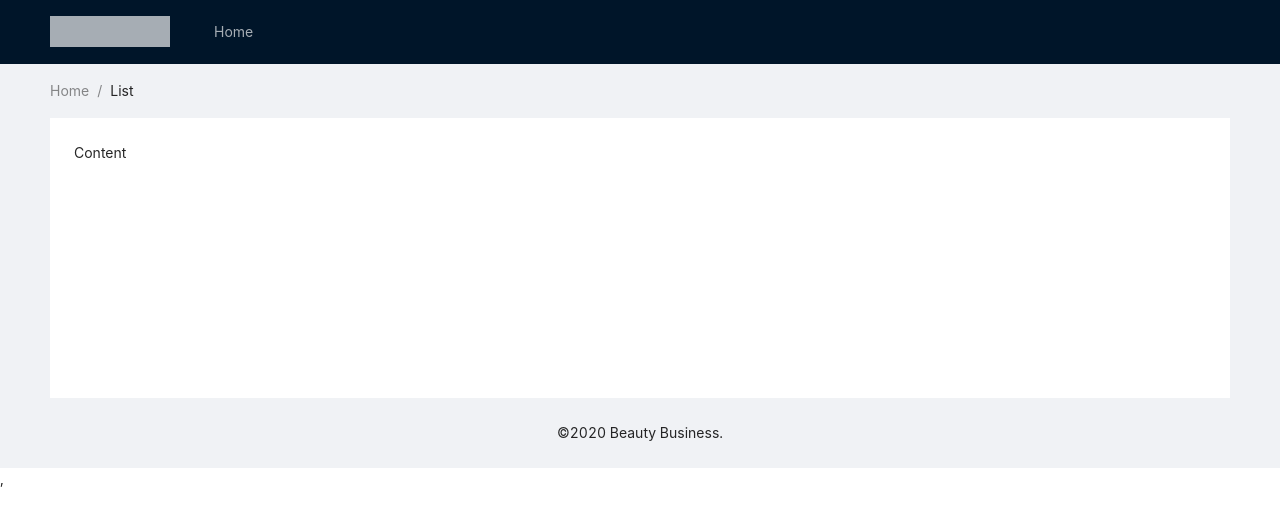
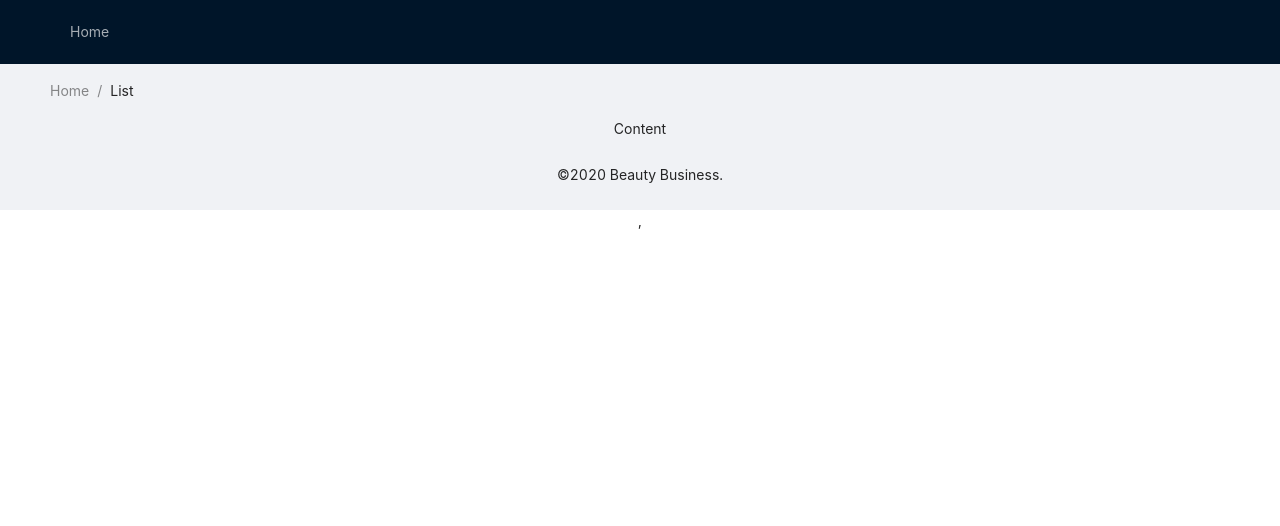
Before and after one commit to ksmonchsnok/BeautyBusiness, a React (Create React App) app: page / in a window 1280 px wide. Shown: the top 526 px of the page. Built offline with nearby package versions, Linux system fonts and the light colour scheme.

Commit message:
no message

```diff
--- a/src/App.css
+++ /dev/null
@@ -1,38 +0,0 @@
-.App {
-  text-align: center;
-}
-
-.App-logo {
-  height: 40vmin;
-  pointer-events: none;
-}
-
-@media (prefers-reduced-motion: no-preference) {
-  .App-logo {
-    animation: App-logo-spin infinite 20s linear;
-  }
-}
-
-.App-header {
-  background-color: #282c34;
-  min-height: 100vh;
-  display: flex;
-  flex-direction: column;
-  align-items: center;
-  justify-content: center;
-  font-size: calc(10px + 2vmin);
-  color: white;
-}
-
-.App-link {
-  color: #61dafb;
-}
-
-@keyframes App-logo-spin {
-  from {
-    transform: rotate(0deg);
-  }
-  to {
-    transform: rotate(360deg);
-  }
-}
--- a/src/App.js
+++ b/src/App.js
@@ -1,7 +1,7 @@
 import React from "react";
 import { createBrowserHistory } from "history";
 import { Router, Route, Switch, Redirect } from "react-router-dom";
-// import "./App.css";
+import "./style.css";
 import Layout from "../src/components/Layout/layout.js"
 
 var hist = createBrowserHistory();
@@ -22,14 +22,14 @@ export const PrivateRoute = ({ component: Component, ...rest }) => (
 function App() {
   return (
     <div className="App">
-      <header className="App-header">
+      {/* <header className="App-header"> */}
         <Router history={hist}>
           <Switch>
             {/* <PrivateRoute exact path="/" component={Home} /> */}
             <Route path="/" component={Layout} />
           </Switch>
         </Router>
-      </header>
+      {/* </header> */}
     </div>
   );
 }
--- a/src/components/Layout/layout.js
+++ b/src/components/Layout/layout.js
@@ -16,7 +16,7 @@ export default class layout extends Component {
       <div id="Layout-Page">
        <Layout className="layout" >
     <Header>
-      <div className="logo" />
+      {/* <div className="logo" /> */}
       <Menu
         theme="dark"
         mode="horizontal"
--- a/src/style.css
+++ b/src/style.css
@@ -1,3 +1,9 @@
+
+
+
+
+
+
 body {
   margin: 0;
   font-family: -apple-system, BlinkMacSystemFont, 'Segoe UI', 'Roboto', 'Oxygen',
@@ -7,27 +13,42 @@ body {
   -moz-osx-font-smoothing: grayscale;
 }
 
-code {
-  font-family: source-code-pro, Menlo, Monaco, Consolas, 'Courier New',
-    monospace;
+
+.App {
+  text-align: center;
 }
 
-
-
-.site-layout-content {
-  background: #fff;
-  padding: 24px;
-  min-height: 280px;
-}
-.logo {
-  width: 120px;
-  height: 31px;
-  background: rgba(255, 255, 255, 0.65);
-  margin: 16px 24px 16px 0;
-  float: left;
+.App-logo {
+  height: 40vmin;
+  pointer-events: none;
 }
 
-.layout{
-  background-image: image("./assets/image/bg.jpg");
-width: 100%;
+@media (prefers-reduced-motion: no-preference) {
+  .App-logo {
+    animation: App-logo-spin infinite 20s linear;
+  }
 }
+
+.App-header {
+  background-color: #282c34;
+  min-height: 100vh;
+  display: flex;
+  flex-direction: column;
+  align-items: center;
+  justify-content: center;
+  font-size: calc(10px + 2vmin);
+  color: white;
+}
+
+.App-link {
+  color: #61dafb;
+}
+
+@keyframes App-logo-spin {
+  from {
+    transform: rotate(0deg);
+  }
+  to {
+    transform: rotate(360deg);
+  }
+}
```
Also changed, not shown: 2 other files (tests, documents, lock files or other folders).
